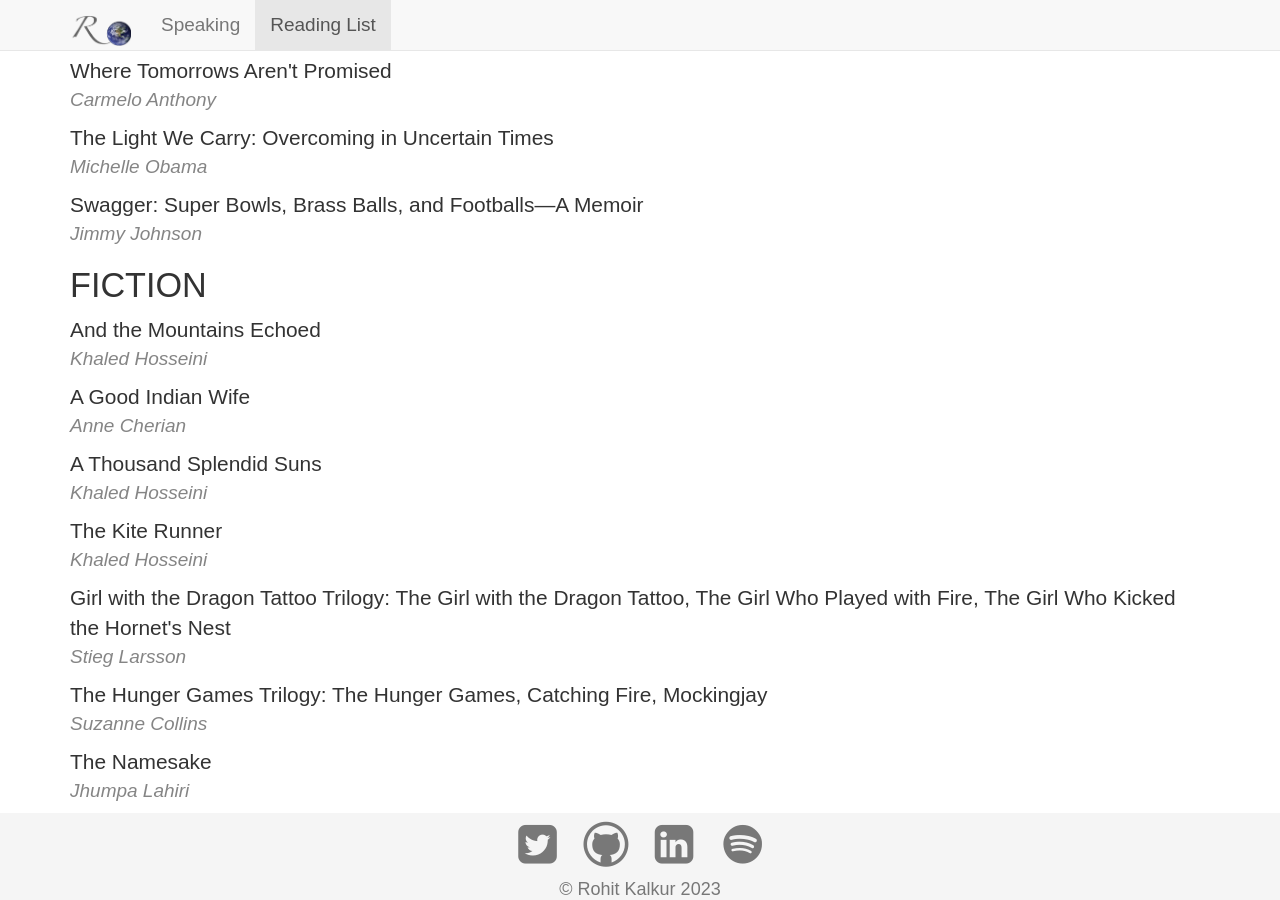
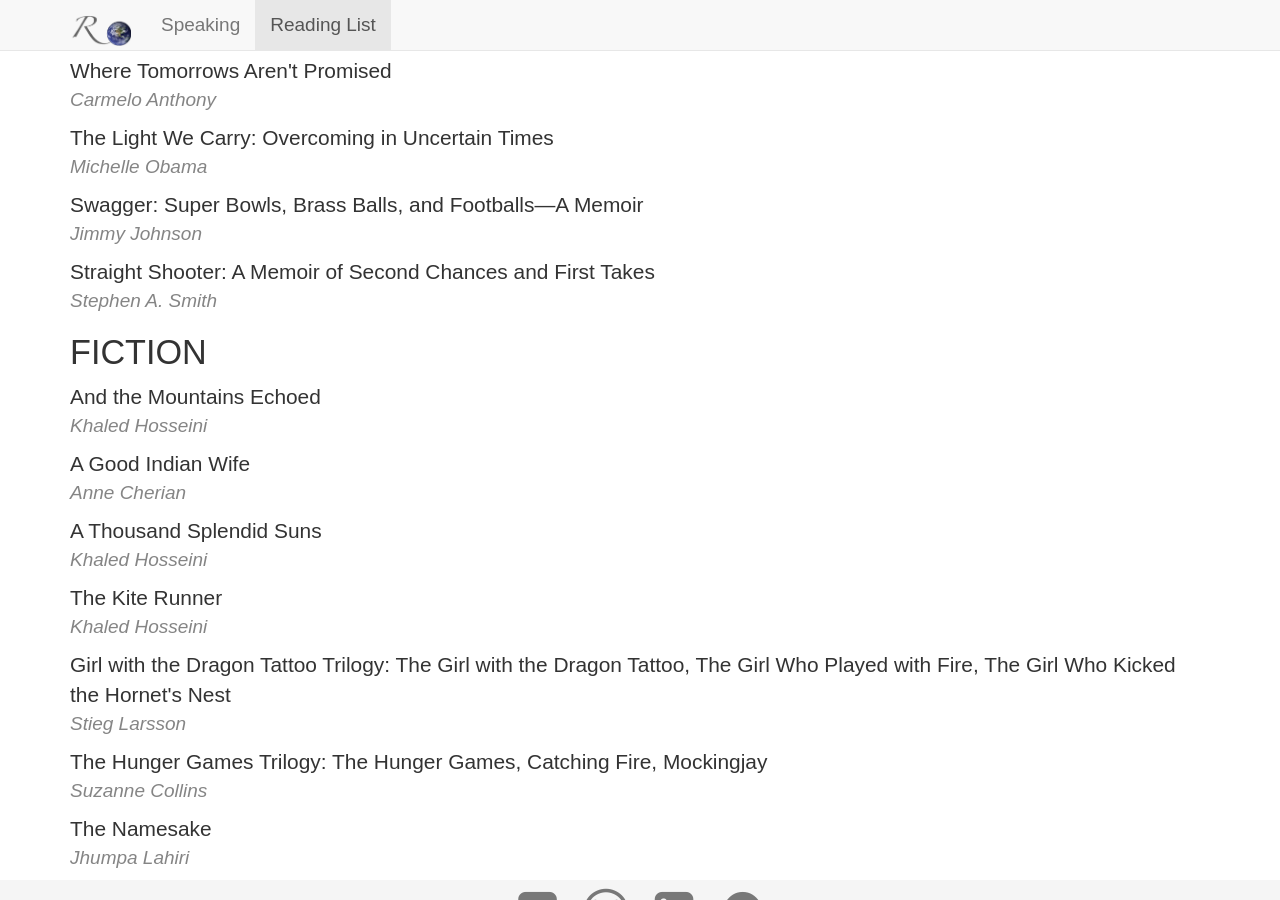
Before and after one commit to rovolution/rovolution.github.io, a Jekyll site: the page built from reading-list/index.html, in a window 1280 px wide and 900 px high, scrolled down 6241 px. Built offline with Jekyll 4.4.1, drawn with Linux system fonts in a browser that asks for light colours; nearby versions of some CDN libraries.

Commit message:
adds new book...Straight Shooter: A Memoir of Second Chances and First Takes

```diff
--- a/reading-list/index.html
+++ b/reading-list/index.html
@@ -385,6 +385,10 @@
 			<div class='book-list-title'>Swagger: Super Bowls, Brass Balls, and Footballs—A Memoir</div>
 			<div class='book-list-author'>Jimmy Johnson</div>
 		</li>
+		<li class='book-list-entry'>
+			<div class='book-list-title'>Straight Shooter: A Memoir of Second Chances and First Takes</div>
+			<div class='book-list-author'>Stephen A. Smith</div>
+		</li>
 	</ul>
 	<h3 class="book-list-category">FICTION</h3>
 	<ul class='book-list'>
```
